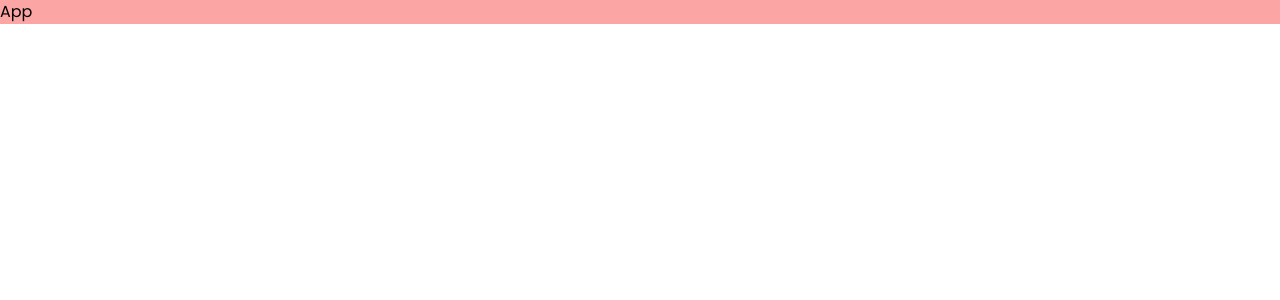
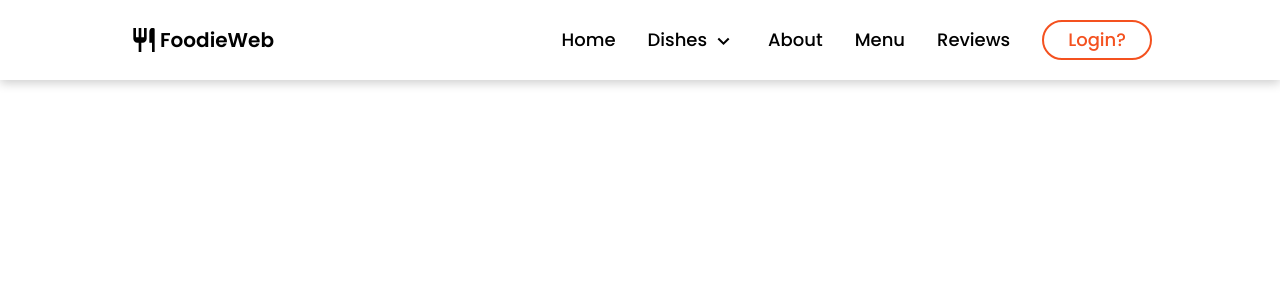
Before and after one commit to brli-dev/golden-pacific, a React (Vite) app: page / in a window 1280 px wide. Shown: the top 300 px of the page. Built offline with nearby package versions, Linux system fonts and the light colour scheme.

Commit message:
finished navbar

```diff
--- a/src/App.jsx
+++ b/src/App.jsx
@@ -1,8 +1,17 @@
 import React from 'react'
+import Navbar from './components/Navbar'
+import Home from './components/Home'
 
 export const App = () => {
   return (
-    <div className='bg-red-300'>App</div>
+    <div>
+      <Navbar/>
+      <main>
+        <div id='home'>
+          <Home/>
+        </div>
+      </main>
+    </div>
   )
 }
 
--- /dev/null
+++ b/src/components/Home.tsx
@@ -0,0 +1,13 @@
+import React from 'react'
+
+const Home = () => {
+  return (
+    <div>
+        <div>
+            <h1>HOME</h1>
+        </div>
+    </div>
+  )
+}
+
+export default Home
--- a/src/components/Navbar.jsx
+++ b/src/components/Navbar.jsx
@@ -0,0 +1,87 @@
+import React, { useState } from 'react'
+import {Link} from 'react-scroll'
+import {BiChevronDown, BiRestaurant} from 'react-icons/bi'
+import Button from "../layouts/Button"
+import {AiOutlineClose} from 'react-icons/ai'
+import { AiOutlineMenuUnfold } from 'react-icons/ai'
+
+
+const Navbar = () => {
+
+    const [menu, setMenu] = useState(false);
+
+    const handleChange = () => {
+        setMenu(!menu);
+    }
+
+    const closeMenu = () => {
+        setMenu(false);
+    }
+
+  return (
+    <div className='fixed w-full'>
+        <div>
+            <div className='flex flex-row justify-between p-5 md:px-32 px-5 bg-white shadow-[0_3px_10px_rgba(0,0,0,0.2)]'>
+                <div className='flex flex-row items-center cursor-pointer'>
+                    <span>
+                        {/* change icon to golden pacific */}
+                        <BiRestaurant size={32}/>
+                    </span>
+                    <h1 className='text-xl font-semibold'>FoodieWeb</h1>
+                </div>
+                <nav className='hidden md:flex flex-row items-center text-lg font-medium gap-8'>
+                    <Link to="home" spy={true} smooth={true} duration={500} className='hover:text-brightColor transition-all cursor-pointer'>Home</Link>
+                    <div className='relative group'>
+                        <div className='flex items-center gap-1'>
+                        <Link to="dishes" spy={true} smooth={true} duration={500} className='hover:text-brightColor transition-all cursor-pointer'>Dishes</Link>
+
+                        <BiChevronDown className='cursor-pointer' size={25}/>
+                        </div>
+
+                        <ul className='absolute hidden space-y-2 group-hover:block bg-white border border-gray-300 rounded-lg p-5'>
+                            <li>
+                            <Link to="dishes" spy={true} smooth={true} duration={500} className='hover:text-brightColor transition-all cursor-pointer'>Spicy</Link>
+                            </li>
+                            <li>
+                            <Link to="dishes" spy={true} smooth={true} duration={500} className='hover:text-brightColor transition-all cursor-pointer'>Tasty</Link>
+                            </li>
+                            <li>
+                            <Link to="dishes" spy={true} smooth={true} duration={500} className='hover:text-brightColor transition-all cursor-pointer'>Delicious</Link>
+                            </li>
+                            <li>
+                            <Link to="dishes" spy={true} smooth={true} duration={500} className='hover:text-brightColor transition-all cursor-pointer'>Crispy</Link>
+                            </li>
+                        </ul>
+                    </div>
+                    <Link to="about" spy={true} smooth={true} duration={500} className='hover:text-brightColor transition-all cursor-pointer'>About</Link>
+                    <Link to="menu" spy={true} smooth={true} duration={500} className='hover:text-brightColor transition-all cursor-pointer'>Menu</Link>
+                    <Link to="review" spy={true} smooth={true} duration={500} className='hover:text-brightColor transition-all cursor-pointer'>Reviews</Link>
+
+
+                    <Button title="Login?"/>
+                </nav>
+                <div className='md:hidden flex items-center'>
+                    {menu ? (
+                        <AiOutlineClose size={25} onClick={handleChange}/>
+                    ) : (
+                        <AiOutlineMenuUnfold size={25} onClick={handleChange}/>
+                    )}
+                </div>
+            </div>
+            <div className={`${menu ? "translate-x-0": "-translate-x-full"} lg-hidden flex flex-col absolute bg-black text-white left-0 top-20 font-semibold text-2xl text-center pt-8 pb-4 gap-8 w-full h-fit transition-transform duration-300`}>
+            <Link to="home" spy={true} smooth={true} duration={500} className='hover:text-brightColor transition-all cursor-pointer'>Home</Link>
+            <Link to="dishes" spy={true} smooth={true} duration={500} className='hover:text-brightColor transition-all cursor-pointer'>Dishes</Link>
+
+
+            <Link to="about" spy={true} smooth={true} duration={500} className='hover:text-brightColor transition-all cursor-pointer'>About</Link>
+            <Link to="menu" spy={true} smooth={true} duration={500} className='hover:text-brightColor transition-all cursor-pointer'>Menu</Link>
+            <Link to="review" spy={true} smooth={true} duration={500} className='hover:text-brightColor transition-all cursor-pointer'>Reviews</Link>
+
+            <Button title="Login?"/>
+            </div>
+        </div>
+    </div>
+  )
+}
+
+export default Navbar
--- /dev/null
+++ b/src/layouts/Button.tsx
@@ -0,0 +1,14 @@
+import React from 'react'
+
+const Button = (props) => {
+  return (
+    <div>
+        <button className='px-6 py-1 border-2 border-brightColor text-brightColor hover:bg-brightColor hover:text-white transition-all rounded-full'>
+            {props.title}
+        </button>
+
+    </div>
+  )
+}
+
+export default Button
```
